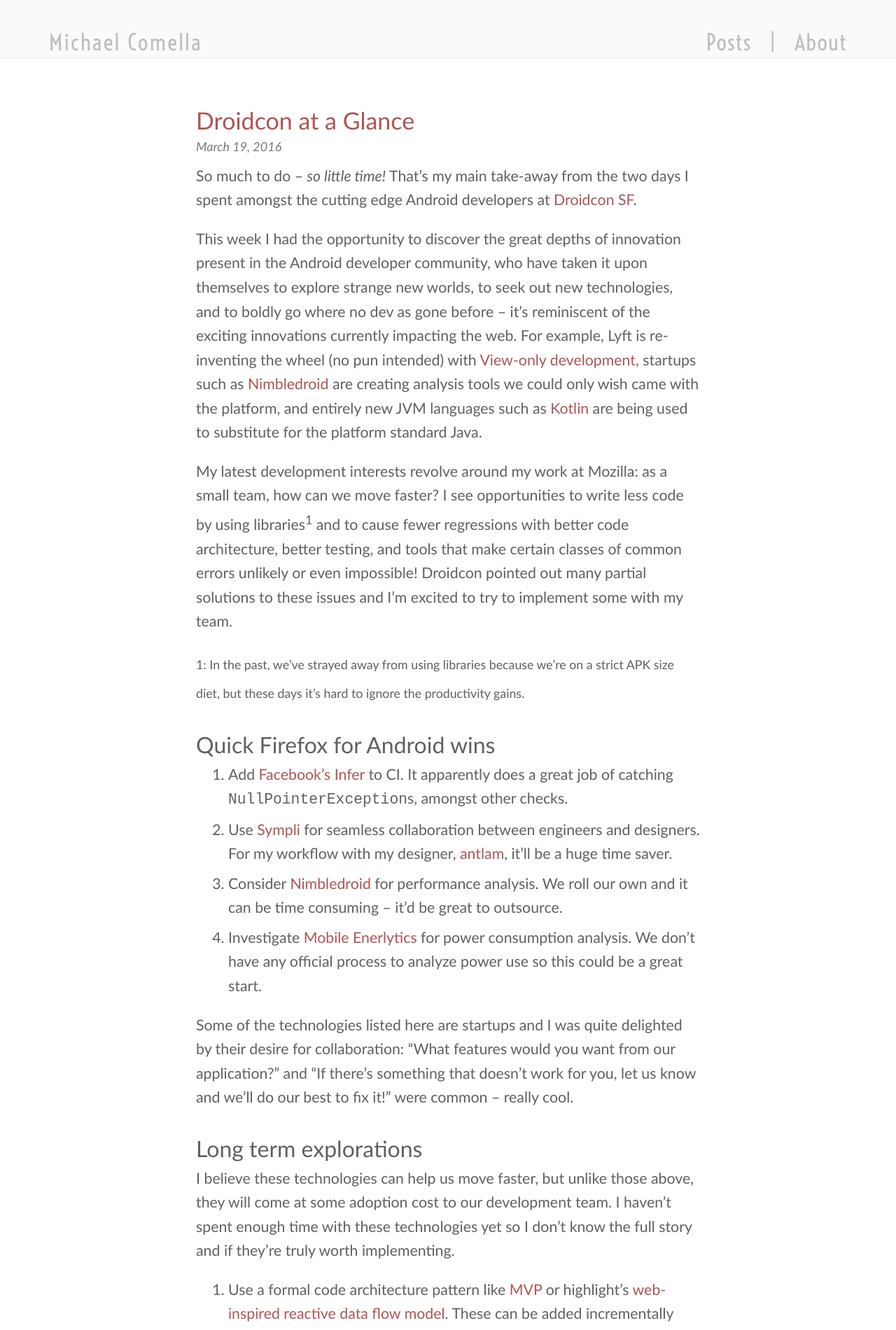
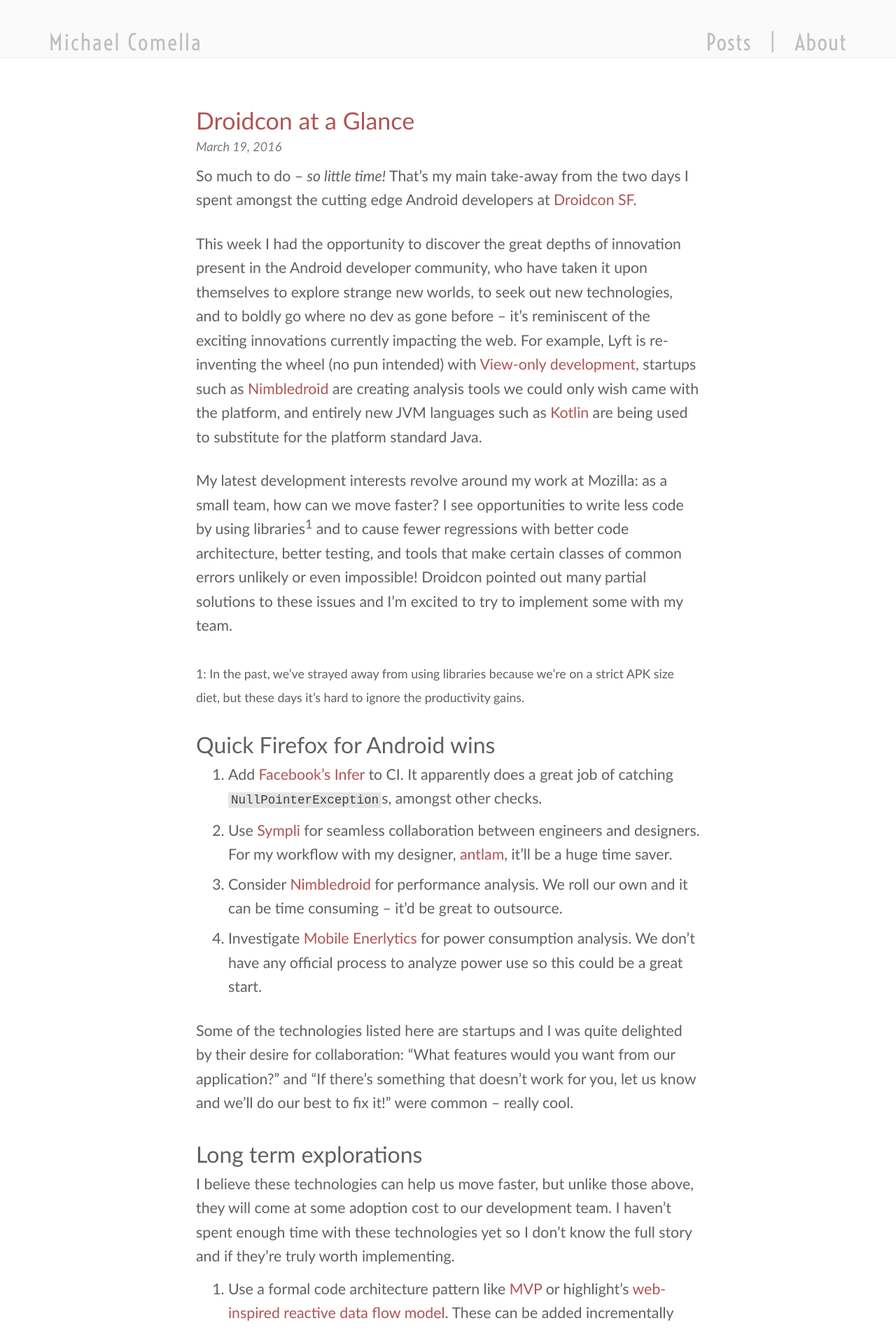
Before and after one commit to mcomella/mcomella.github.com, a Jekyll site: the page built from _posts/2016-03-19-droidcon-at-a-glance.md, in a window 1280 px wide. Shown: the top 1900 px of the page at 70% size. Built offline with Jekyll 4.4.1, drawn with Linux system fonts in a browser that asks for light colours.

Commit message:
update styles: group lists with p, add code bg, p margin.

```diff
--- a/css/main.css
+++ b/css/main.css
@@ -9,6 +9,8 @@
     --color-red: #AF5454;
     --color-light-grey: #C0BFBF;
     --color-grey: #7A7A7A;
+    --color-code-bg: #E5E5E5;
+    --color-code-text: #404040;
 
     --font-header: 'Voltaire', sans-serif;
 
@@ -27,12 +29,27 @@
     padding: 0 8px;
 }
 
+p {
+    margin: 28px 0;
+}
+
+/* Group lists & code closer to the paragraphs that proceed them (rather than typical paragraph spacing). */
+p:has(+ ul), p:has(+ ol), p:has(+ .highlighter-rouge) { margin-bottom: 0; }
+p + ul, p + ol, p + .highlighter-rouge { margin-top: 12px; }
+
 p, li {
     line-height: 1.618rem;
 }
 
 ul li::marker {
     color: var(--color-grey);
+}
+
+p code, li code {
+    font-size: 0.825rem; /* macOS' default mono font is larger than the other font. */
+    padding: 1px 4px;
+    background-color: var(--color-code-bg);
+    color: var(--color-code-text);
 }
 
 a {
@@ -51,6 +68,10 @@
 
 a:active {
     filter: brightness(130%);
+}
+
+sup, sub {
+    line-height: 1; /* don't add additional line-height to include a super/subscript. */
 }
 
 header {
```
